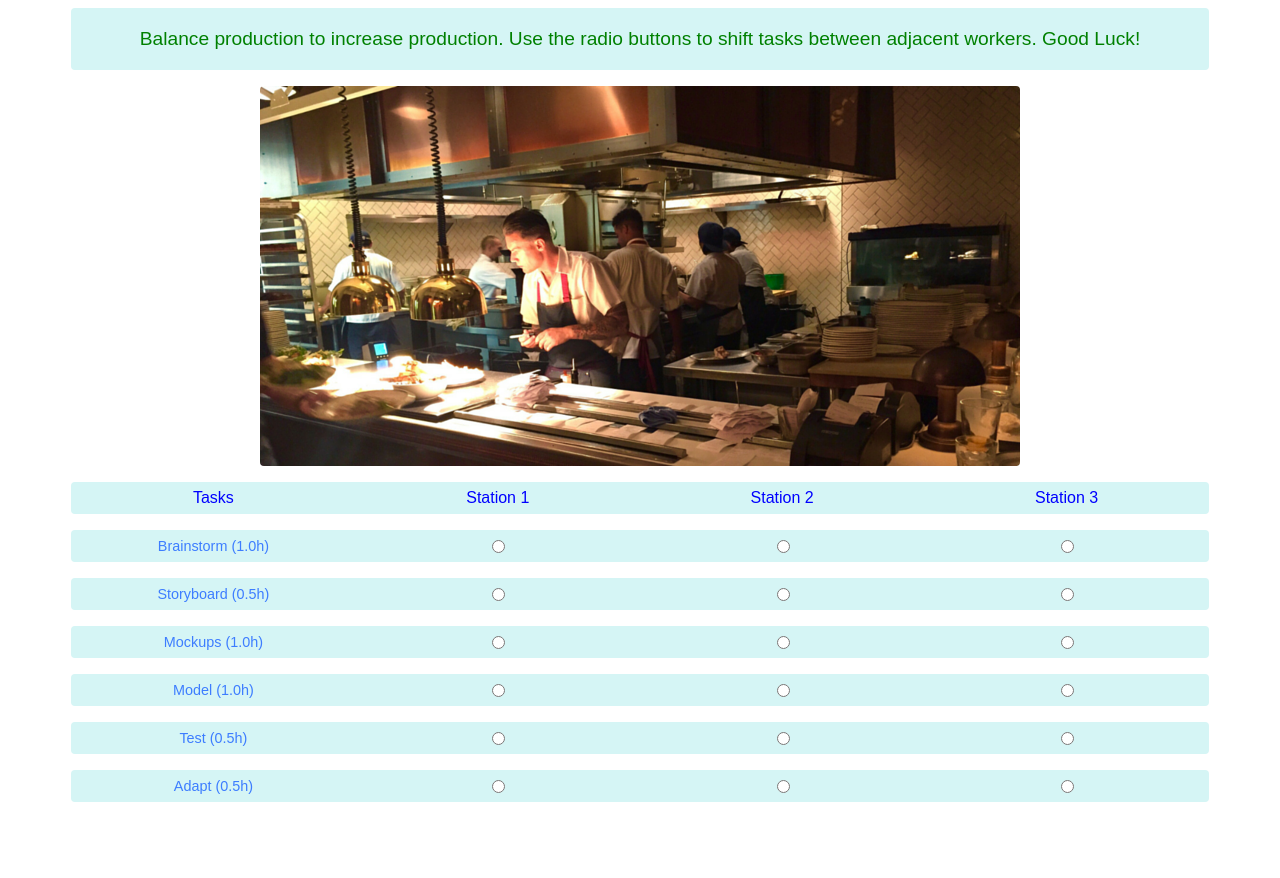
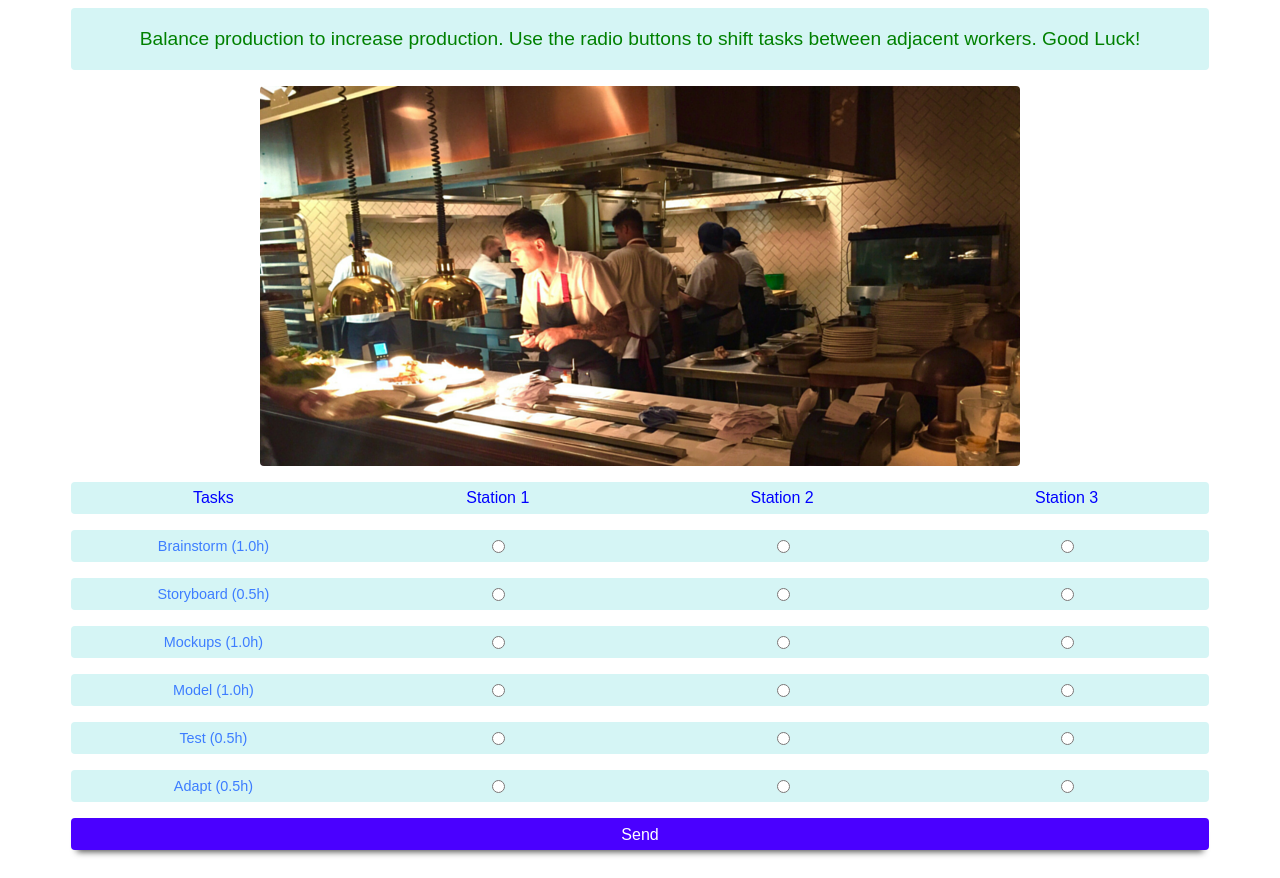
Before and after one commit to codeableorg/Line-Balancing, a React (Create React App) app in the folder simcase-game/: page / in a window 1280 px wide. Before the commit the page ends 818 px from the top, so only its background shows below. Built offline with nearby package versions, Linux system fonts and the light colour scheme.

Commit message:
Add Send button

```diff
--- a/simcase-game/src/views/GameUI.js
+++ b/simcase-game/src/views/GameUI.js
@@ -3,6 +3,7 @@ import Statement from "../components/Statement";
 import ImageContainer from "../components/ImageContainer";
 import TitlesForm from "../components/TitlesForm";
 import TaskList from "../components/TaskRowList";
+import Submit from "../components/Submit";
 
 function App() {
   return (
@@ -11,6 +12,7 @@ function App() {
       <ImageContainer />
       <TitlesForm />
       <TaskList />
+      <Submit />
     </div>
   );
 }
```
